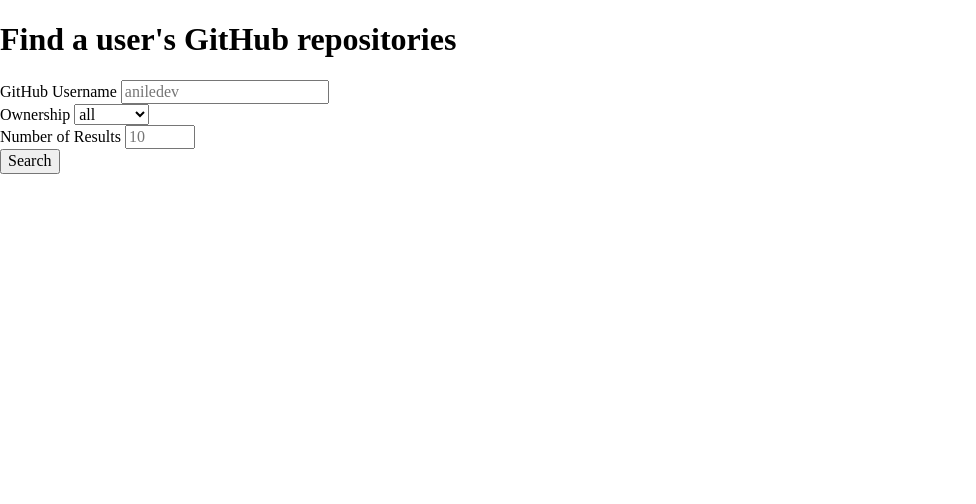
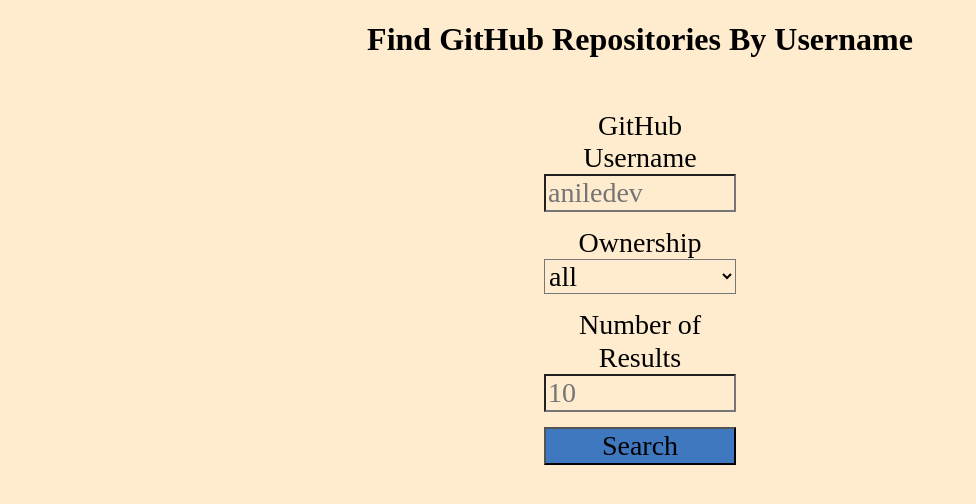
Before and after one commit to aniledev/github-api, a plain HTML site: page index.html in a window 1280 px wide. Shown: the whole page, without its empty margins (0-976 px from the left). Drawn offline with nearby package versions, Linux system fonts and the light colour scheme.

Commit message:
feat: complete displayResults function that allows data to be displayed from .fetch()

```diff
--- a/index.html
+++ b/index.html
@@ -23,11 +23,11 @@
   <body>
     <main>
       <header class="header" id="header">
-        <h1>Find a user's GitHub repositories</h1>
+        <h1>Find GitHub Repositories By Username</h1>
       </header>
       <section class="form" id="form">
         <form id="search-form" class="search-form">
-          <div>
+          <div id="flex" class="flex">
             <label for="username" id="username-label" class="username-label"
               >GitHub Username</label
             >
@@ -39,7 +39,7 @@
               required
             />
           </div>
-          <div>
+          <div id="flex" class="flex">
             <label for="ownership" id="ownership-label" class="ownership-label"
               >Ownership</label
             >
@@ -49,7 +49,7 @@
               <option value="member">member</option>
             </select>
           </div>
-          <div>
+          <div id="flex" class="flex">
             <label
               for="maxresults"
               id="maxresults-label"
@@ -66,7 +66,7 @@
             />
           </div>
 
-          <div>
+          <div id="flex" class="flex">
             <button type="submit" id="search-button" class="search-form">
               Search
             </button>
--- a/index.js
+++ b/index.js
@@ -4,7 +4,13 @@ const apiKey = "";
 
 const displayReults = function (responseJson, maxResults) {
   console.log(responseJson);
-  $("#results").empty();
+  $("#search-results").empty();
+
+  for (let i = 0; i < responseJson.length; i++) {
+    $("#search-results").append(`<li>
+    <h3><a href="${responseJson[i].html_url}">${responseJson[i].name}</a></h3><p>${responseJson[i].description}</p>
+    </li>`);
+  }
 };
 
 const getRepos = function (maxResults = 10, repoType = "all") {
--- a/styles.css
+++ b/styles.css
@@ -1 +1,36 @@
-"use strict";
+* {
+  background: blanchedalmond;
+  color: black;
+}
+
+h1,
+.form {
+  text-align: center;
+}
+
+.form {
+  padding-top: 30px;
+  width: 15%;
+  margin: auto;
+  font-size: 28px;
+}
+
+.flex {
+  display: flex;
+  flex-direction: column;
+  margin-bottom: 15px;
+}
+
+button {
+  background-color: #4078c0;
+}
+
+.results {
+  margin-top: 75px;
+  margin-left: 150px;
+  margin-bottom: 75px;
+}
+
+li {
+  font-size: 24px;
+}
```
